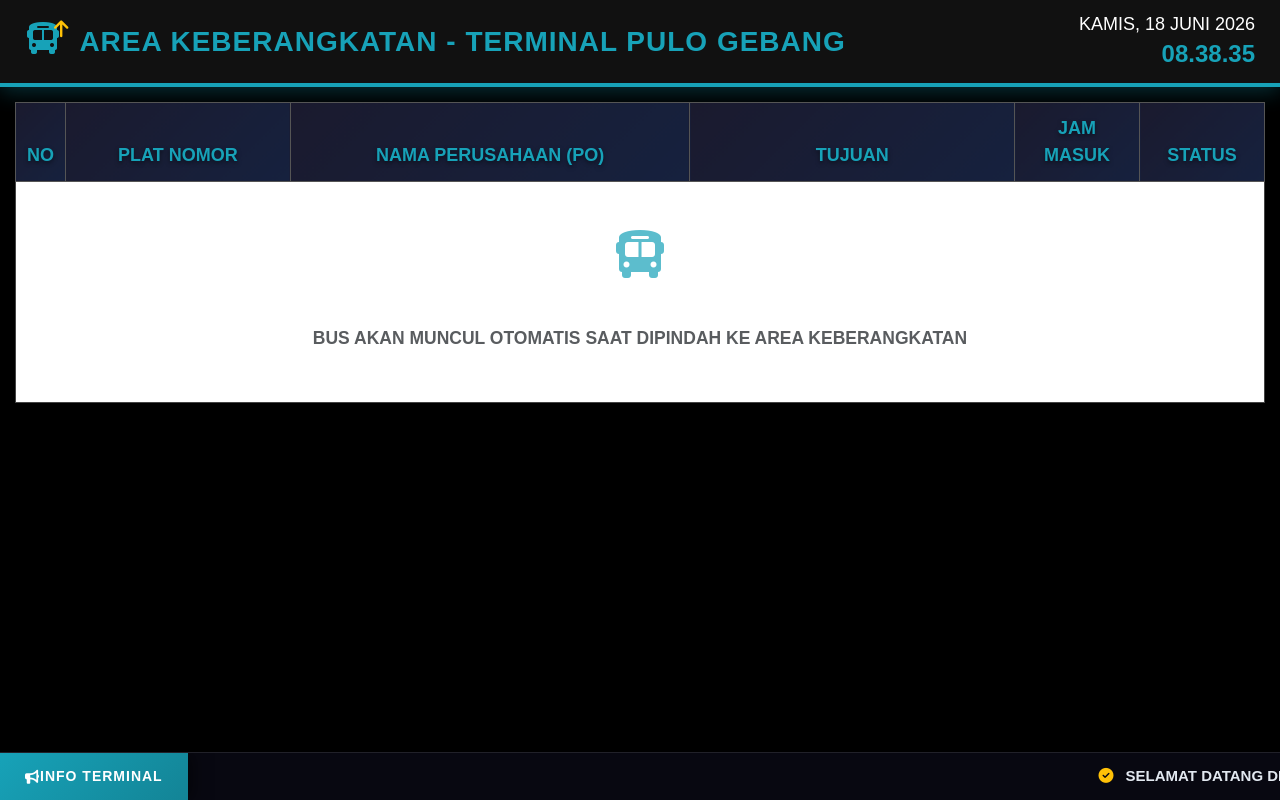
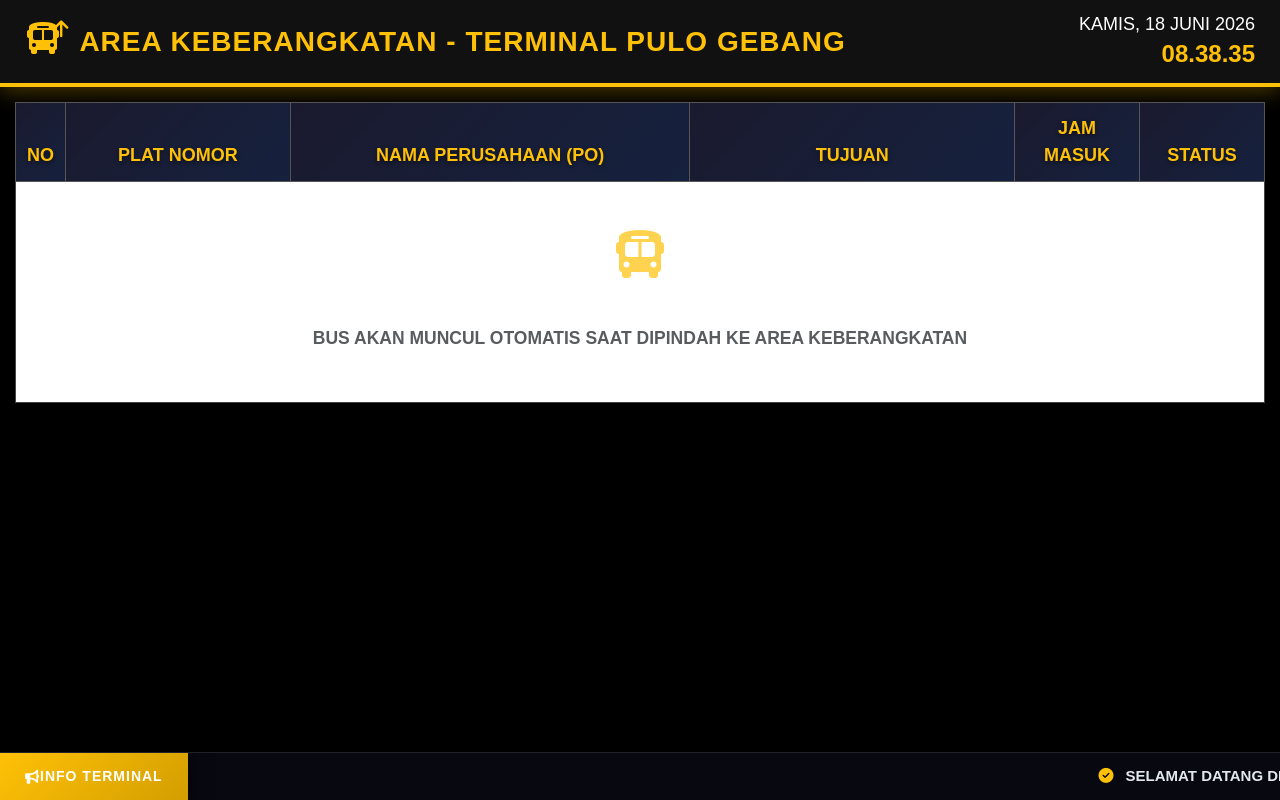
Before and after one commit to yosephhasugian/suara, a CodeIgniter app: page /database/bus_monitor/tv_keberangkatan in a window 1280 px wide. Run offline with CodeIgniter, Linux system fonts and the light colour scheme; a user stored in the database is signed in; data comes from the database, SQL or seed files in the repository; data that the repository does not hold is empty; some libraries are stand-ins or nearby versions.

Commit message:
Change all cyan #17a2b8 (and rgb equivalents) to yellow/gold #ffc107 in tv_keberangkatan view

```diff
--- a/application/views/bus_monitor/tv_keberangkatan.php
+++ b/application/views/bus_monitor/tv_keberangkatan.php
@@ -26,17 +26,17 @@
         /* ================= HEADER ================= */
         .header {
             background: #111;
-            border-bottom: 4px solid #17a2b8;  /* Cyan */
+            border-bottom: 4px solid #ffc107;  /* Yellow */
             padding: 12px 25px;
             display: flex;
             justify-content: space-between;
             align-items: center;
-            box-shadow: 0 4px 20px rgba(23, 162, 184, 0.3);
+            box-shadow: 0 4px 20px rgba(255, 193, 7, 0.3);
         }
         .header h1 {
             font-size: 28px;
             margin: 0;
-            color: #17a2b8;
+            color: #ffc107;
             font-weight: 900;
             letter-spacing: 1px;
             display: flex;
@@ -60,7 +60,7 @@
         }
         #tanggal .time {
             font-size: 24px;
-            color: #17a2b8;
+            color: #ffc107;
             font-weight: 700;
         }
 
@@ -74,12 +74,12 @@
             height: 100%;
             overflow-y: auto;
             scrollbar-width: thin;
-            scrollbar-color: #17a2b8 #222;
+            scrollbar-color: #ffc107 #222;
         }
         .table-wrapper::-webkit-scrollbar { width: 6px; }
         .table-wrapper::-webkit-scrollbar-track { background: #222; }
         .table-wrapper::-webkit-scrollbar-thumb {
-            background: #17a2b8;
+            background: #ffc107;
             border-radius: 3px;
         }
 
@@ -93,7 +93,7 @@
         }
         .table thead th {
             background: linear-gradient(135deg, #1a1a2e, #16213e) !important;
-            color: #17a2b8 !important;
+            color: #ffc107 !important;
             font-size: 18px;
             font-weight: 700;
             padding: 12px 8px;
@@ -117,8 +117,8 @@
         }
         .table tbody tr:hover {
             transform: scale(1.02);
-            background: rgba(23, 162, 184, 0.15) !important;
-            box-shadow: inset 0 0 20px rgba(23, 162, 184, 0.2);
+            background: rgba(255, 193, 7, 0.15) !important;
+            box-shadow: inset 0 0 20px rgba(255, 193, 7, 0.2);
         }
 
         /* ================= COLUMN HIGHLIGHTS ================= */
@@ -156,19 +156,19 @@
             animation: pulse-badge 2s infinite;
         }
         @keyframes pulse-badge {
-            0%, 100% { box-shadow: inset 0 0 8px rgba(0,0,0,0.4), 0 0 0 0 rgba(23, 162, 184, 0.4); }
-            50% { box-shadow: inset 0 0 8px rgba(0,0,0,0.4), 0 0 15px 3px rgba(23, 162, 184, 0.6); }
+            0%, 100% { box-shadow: inset 0 0 8px rgba(0,0,0,0.4), 0 0 0 0 rgba(255, 193, 7, 0.4); }
+            50% { box-shadow: inset 0 0 8px rgba(0,0,0,0.4), 0 0 15px 3px rgba(255, 193, 7, 0.6); }
         }
 
         /* WARNA BADGE PER AREA */
         .area-keberangkatan {
-            background: linear-gradient(135deg, #17a2b8, #138496);
+            background: linear-gradient(135deg, #ffc107, #d39e00);
             color: white;
         }
 
         /* ================= ROW STRIPING ================= */
         tbody tr:nth-child(even) {
-            background: rgba(23, 162, 184, 0.08);
+            background: rgba(255, 193, 7, 0.08);
         }
         tbody tr:nth-child(odd) {
             background: rgba(0,0,0,0.2);
@@ -182,7 +182,7 @@
         }
         .empty-state i {
             font-size: 48px;
-            color: #17a2b8;
+            color: #ffc107;
             margin-bottom: 15px;
             opacity: 0.7;
             animation: float-icon 3s ease-in-out infinite;
@@ -222,7 +222,7 @@
             position: fixed;
             bottom: 60px;
             right: 20px;
-            background: rgba(23, 162, 184, 0.9);
+            background: rgba(255, 193, 7, 0.9);
             color: white;
             padding: 8px 15px;
             border-radius: 20px;
@@ -231,7 +231,7 @@
             display: flex;
             align-items: center;
             gap: 8px;
-            box-shadow: 0 4px 15px rgba(23, 162, 184, 0.4);
+            box-shadow: 0 4px 15px rgba(255, 193, 7, 0.4);
             z-index: 100;
         }
         .refresh-indicator i {
@@ -262,7 +262,7 @@
             z-index: 100;
         }
         .ticker-title {
-            background: linear-gradient(135deg, #17a2b8, #138496);
+            background: linear-gradient(135deg, #ffc107, #d39e00);
             color: white;
             padding: 0 25px;
             height: 100%;
```
